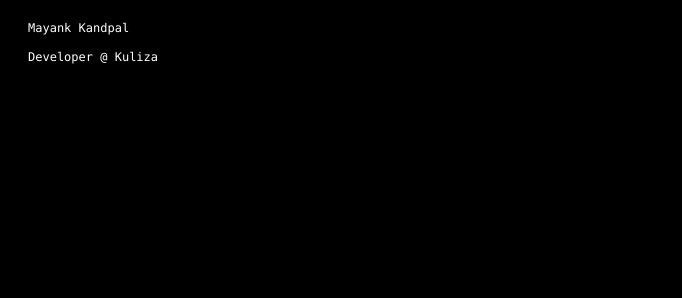
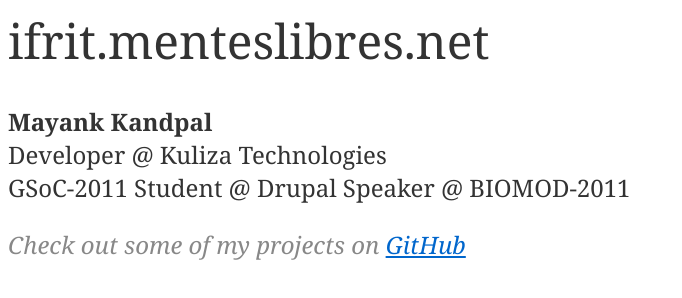
Before and after one commit to mayankk4/mayankk4.github.com, a plain HTML site: page index.html in a window 1280 px wide. Shown: the whole page, without its empty margins (0-682 px from the left). Drawn offline with Linux system fonts and the light colour scheme.

Commit message:
Update index.html

```diff
--- a/index.html
+++ b/index.html
@@ -1,30 +1,48 @@
 <html>
+  <head>
 
-<head>
-	<style>
+	<title>
+		Mayank Kandpal
+	</title>
 
-	p {
-	    font-family: Monaco,Menlo,"Bitstream Vera Sans Mono","DejaVu Sans Mono","Courier New",monospace;
-	    font-size: 12px;
-	}
+	<style type="text/css">
+		body {
+		font-family: 'Georgia', Arial, Helvetica, serif;
+		font-size: x-large;
+		color: #333;
+		}
+		h1 {
+		font-weight: lighter;
+		}
+		address {
+		color: #888;
+		}
+		a, a:hover, a:link, a:visited {
+		color: #06c;
+		}
+		a:hover {
+		color: #07f;
+		}
+	</style>
 
-	body {
-	    font: 13.34px/1.4 helvetica,arial,freesans,clean,sans-serif;
-	}
-
-	html, body {
-		background:black;
-	    color: white;
-	}
-	</style>
-</head>
+  </head>
 
 <body>
+    <h1>ifrit.menteslibres.net</h1>
 
-	<div style="margin-left:20px; margin-top:20px">
-		<p> Mayank Kandpal</p>
-		<p> Developer @ Kuliza </p>
-	</div>
+
+   	<p>
+	<b>Mayank Kandpal</b><br />
+	Developer @ Kuliza Technologies <br />
+	GSoC-2011 Student @ Drupal
+	Speaker @ BIOMOD-2011
+	</p>
+
+    <address>
+	Check out some of my projects on
+      <a href="http://github.com/mayankk4">GitHub</a>
+    </address>
+
 
 </body>
 
```
